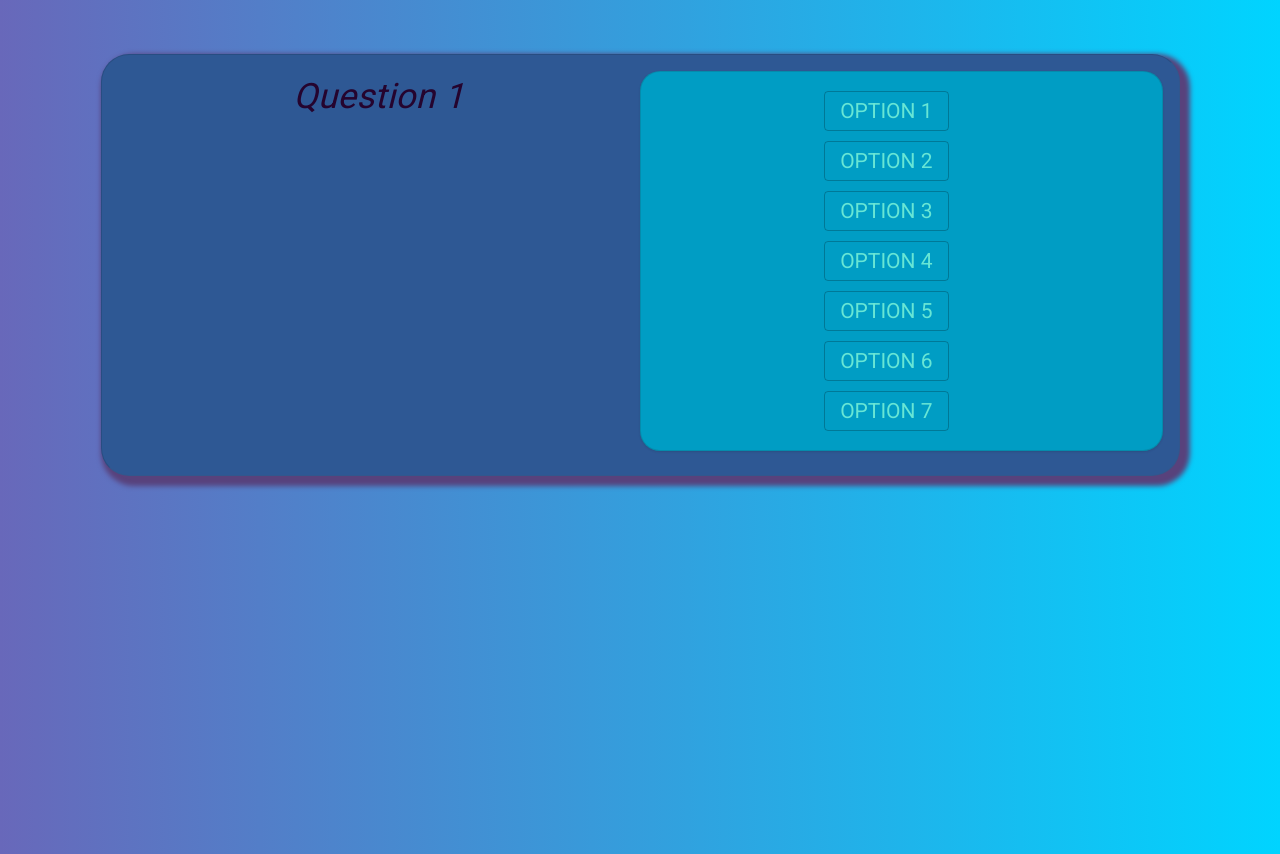
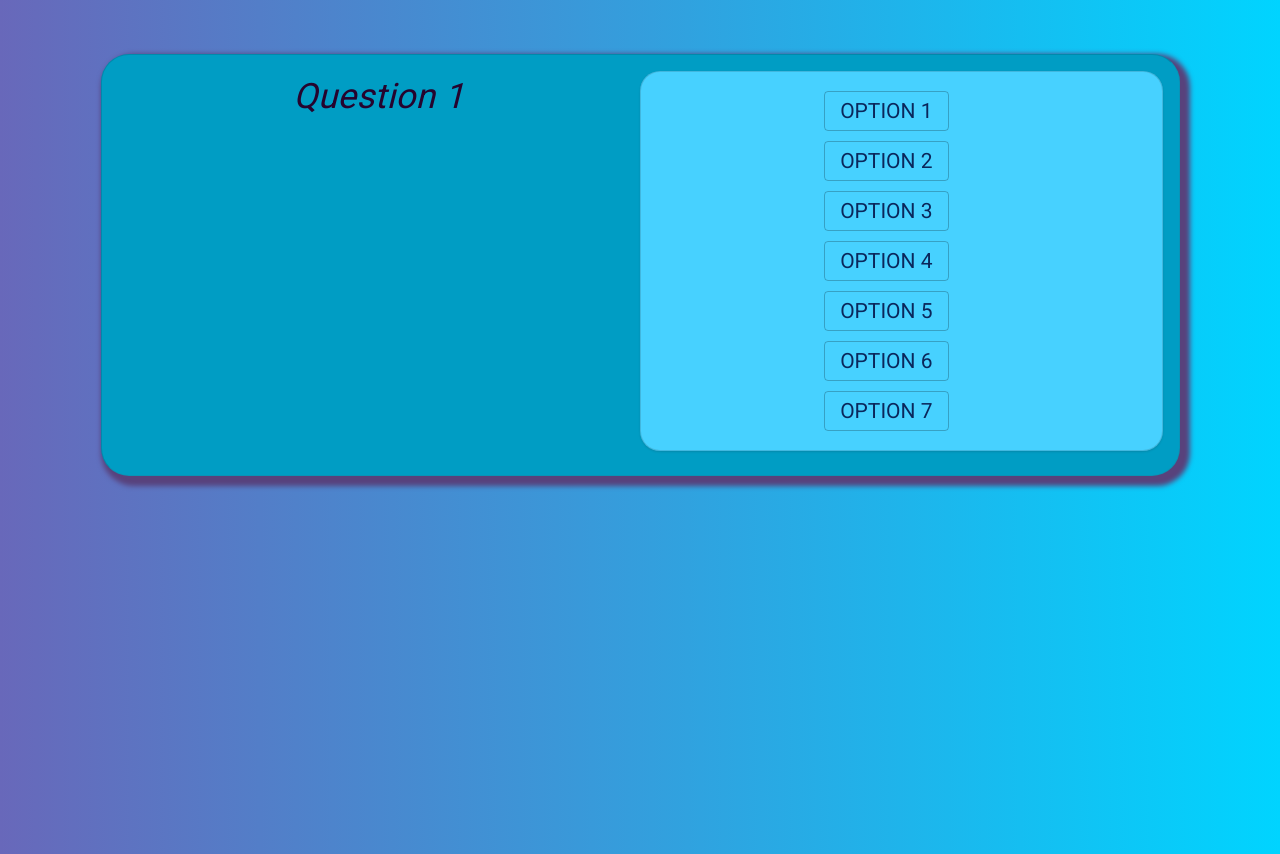
Before and after one commit to Samiur-UTI/Questionnaire-App, a React (Create React App) app: page / in a window 1280 px wide. Built offline with nearby package versions, Linux system fonts and the light colour scheme.

Commit message:
color adjustment

```diff
--- a/src/components/option.js
+++ b/src/components/option.js
@@ -6,7 +6,7 @@ const useStyles = makeStyles({
     root:{
         display: 'inline-flex',
         margin: '5px 5px 5px 5px',
-        color: 'rgb(103, 230, 213)'
+        color: '#0b275b'
     }
 })
 export default function Option() {
--- a/src/components/options.js
+++ b/src/components/options.js
@@ -18,7 +18,7 @@ const roughStyle = () => {
     return (
         {
             borderRadius:20,
-            background: '#009DC4'
+            background: '#47d1ff'
         }
     )
 }
--- a/src/components/question.js
+++ b/src/components/question.js
@@ -6,7 +6,7 @@ const useStyles = makeStyles({
     root: {
       minWidth: 100,
       minHeight: 400,
-      backgroundColor: '#2E5894',
+      backgroundColor: '#009DC4',
       borderRadius : '2em',
       marginTop:'5%',
       borderStyle: 'inset',
```
